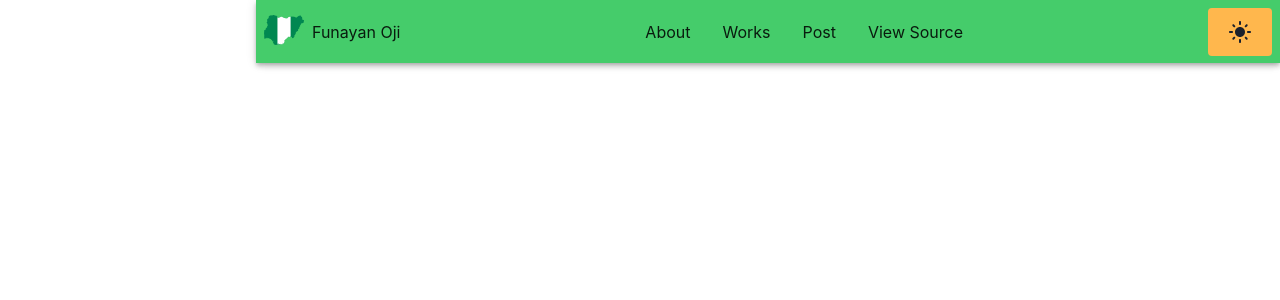
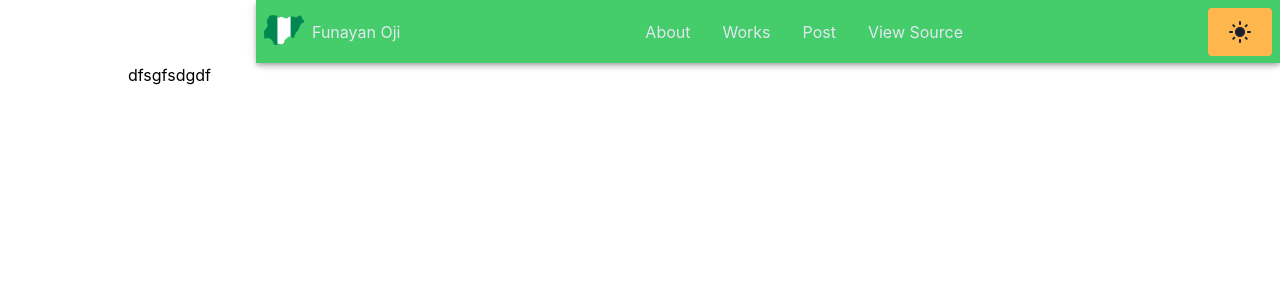
Before and after one commit to chukwufunayan/Portfolio, a React (Create React App) app in the folder frontend/: page / in a window 1280 px wide. Shown: the top 300 px of the page. Built offline with nearby package versions, Linux system fonts and the light colour scheme.

Commit message:
completed migration of navbar to appbar mui component

```diff
--- a/frontend/src/App.jsx
+++ b/frontend/src/App.jsx
@@ -23,20 +23,21 @@ function App() {
         ? {
             primary: {
               main: '#00ba34',
+              contrastText: '#E2E8F0',
             },
             secondary: {
               main: '#e92c2c',
             },
-            background: { default: 'black' },
+            background: { default: '#f0e7db' },
           }
         : {
             primary: {
               main: '#33C75C',
+              contrastText: '#E2E8F0',
             },
             secondary: {
               main: '#ED5656',
             },
-            background: { default: 'black' },
           }),
     },
   });
--- a/frontend/src/components/navbar/navbar.jsx
+++ b/frontend/src/components/navbar/navbar.jsx
@@ -3,6 +3,7 @@ import Box from '@mui/material/Box';
 import Stack from '@mui/material/Stack';
 import Button from '@mui/material/Button';
 import AppBar from '@mui/material/AppBar';
+import Typography from '@mui/material/Typography';
 
 import MenuIcon from '@mui/icons-material/Menu';
 import CloseIcon from '@mui/icons-material/Close';
@@ -43,7 +44,6 @@ function navbar({ themeMode, setTheme }) {
         alignItems: 'center',
         width: '100%',
         maxWidth: '1024px',
-        zIndex: 9999,
       }}
       ref={navbarRef}
       enableColorOnDark
--- a/frontend/src/index.jsx
+++ b/frontend/src/index.jsx
@@ -4,6 +4,7 @@ import { BrowserRouter, Routes, Route } from 'react-router-dom';
 import reportWebVitals from './reportWebVitals';
 import './index.css';
 import App from './App';
+import Landing from './pages/landing/landing';
 
 const root = ReactDOM.createRoot(document.getElementById('root'));
 root.render(
@@ -11,7 +12,7 @@ root.render(
     <BrowserRouter>
       <Routes>
         <Route path="/" element={<App />}>
-          <Route path="home" />
+          <Route path="/" element={<Landing />} />
         </Route>
       </Routes>
     </BrowserRouter>
--- a/frontend/src/pages/landing/landing.jsx
+++ b/frontend/src/pages/landing/landing.jsx
@@ -1,6 +1,9 @@
 import React from 'react';
 
+import Box from '@mui/material/Box';
+import Stack from '@mui/material/Stack';
+
 function landingpage() {
-  return '';
+  return <Stack>dfsgfsdgdf</Stack>;
 }
 export default landingpage;
```
